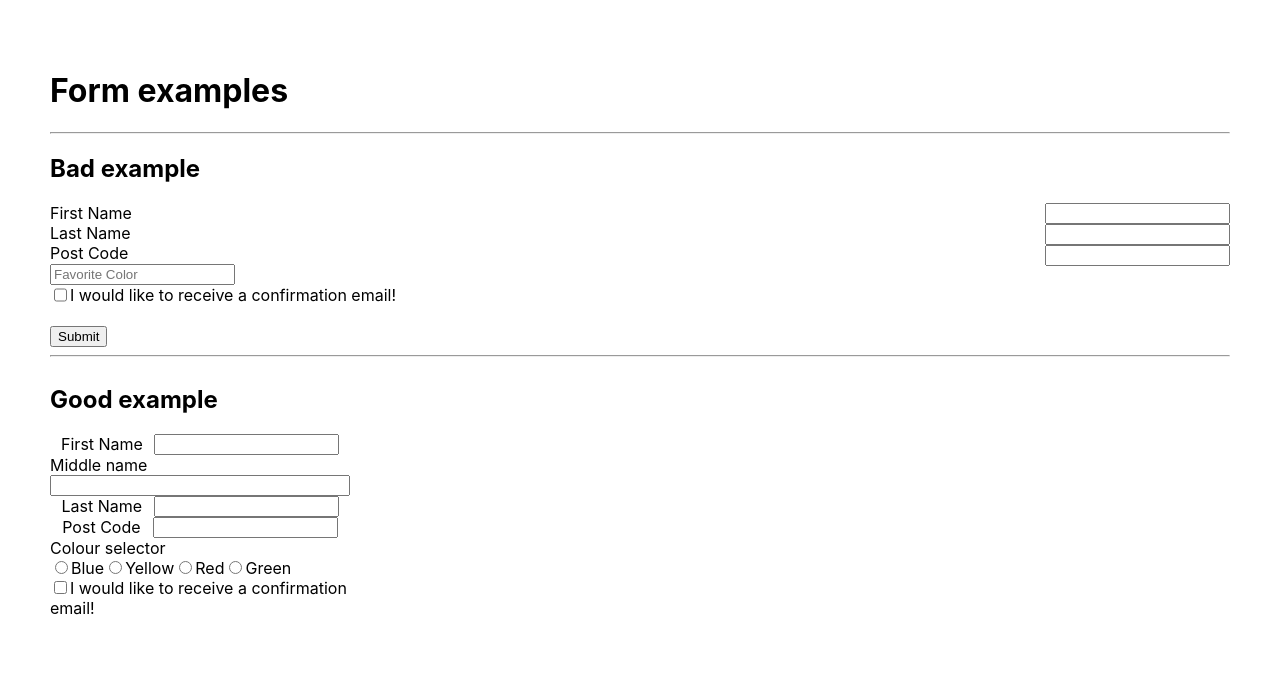
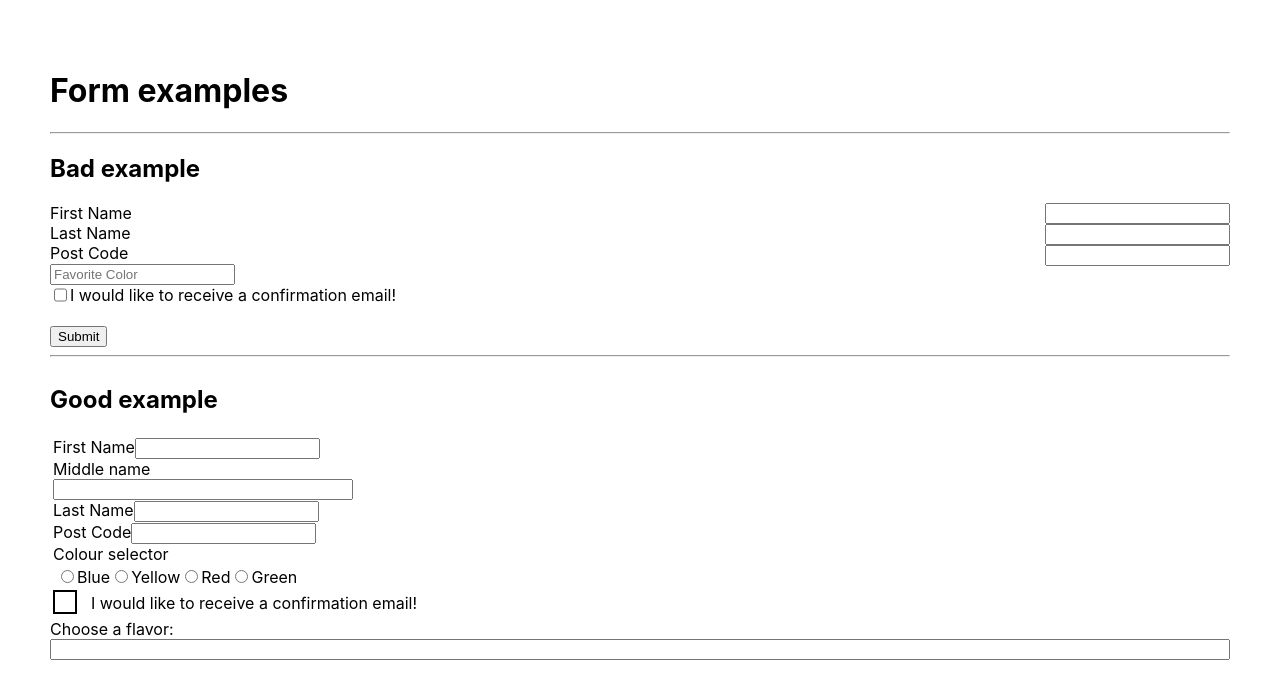
Before and after one commit to fstorm/websitefromhell, a React app: page / in a window 1280 px wide. Shown: the top 674 px of the page. Built offline with nearby package versions, Linux system fonts and the light colour scheme.

Commit message:
checkpoint

```diff
--- a/src/App.js
+++ b/src/App.js
@@ -16,6 +16,7 @@ class App extends Component {
         </div>
         <hr/>
         <div className='form--good'>
+
           <h2>Good example</h2>
           <div className='form__elements-wrapper'>
             <FormElement className='form__element' labelText='First Name' ariaHidden={true}>
@@ -45,6 +46,16 @@ class App extends Component {
               <label for='checkbox-input'>I would like to receive a confirmation email!</label>
             </div>
           </div>
+          <label for="ice-cream-choice">Choose a flavor:</label>
+          <input list="ice-cream-flavors" id="ice-cream-choice" name="ice-cream-choice"/>
+          <datalist id="ice-cream-flavors">
+            <option value="Chocolate"/>
+            <option value="Coconut"/>
+            <option value="Mint"/>
+            <option value="Strawberry"/>
+            <option value="Vanilla"/>
+          </datalist>
+
         </div>
       </div>
     );
--- a/src/components-good/FormGood.scss
+++ b/src/components-good/FormGood.scss
@@ -1,6 +1,14 @@
 .form--good {
   display: flex;
   flex-direction: column;
+
+  *:focus {
+    outline: 3px solid #32a1ce;
+  }
+
+  div {
+    padding: 3px;
+  }
 
   .form__elements-wrapper {
     display: flex;
@@ -8,16 +16,65 @@
     flex-direction: column;
     width: 300px;
   }
+
+  .checkbox-wrapper{
+    position: relative;
+    width: 500px;
+
+    input{
+      height: 18px;
+      left: 0;
+      opacity: 0;
+      position: absolute;
+      top: 0;
+      width: 18px;
+    }
+
+    input:focus + label::before {
+      outline: 3px solid #32a1ce;
+    }
+
+
+    label{
+      margin-left: 35px;
+    }
+
+    input+label::before{
+      border: 2px solid;
+      content: "";
+      height: 20px;
+      left: 0;
+      position: absolute;
+      top: 0;
+      width: 20px;
+    }
+
+    label::after {
+      content: "";
+      border: 4px solid;
+      border-left: 0;
+      border-top: 0;
+      height: 11px;
+      left: 6px;
+      opacity: 0;
+      position: absolute;
+      top: 2px;
+      -webkit-transform: rotate(45deg);
+      transform: rotate(45deg);
+      transition: opacity 0.2s ease-in-out;
+      width: 7px;
+    }
+
+    input:checked + label::after {
+      opacity: 1;
+    }
+  }
 }
 
 .form__element {
   max-width: 100%;
-  display: flex;
-  justify-content: space-evenly;
-
-  input {
-    //margin-left: 10px;
-  }
+  //display: flex;
+  //justify-content: space-evenly;
 }
 
 .radiobutton-group {
```
Lines whose indentation alone changed are shown as unchanged.
